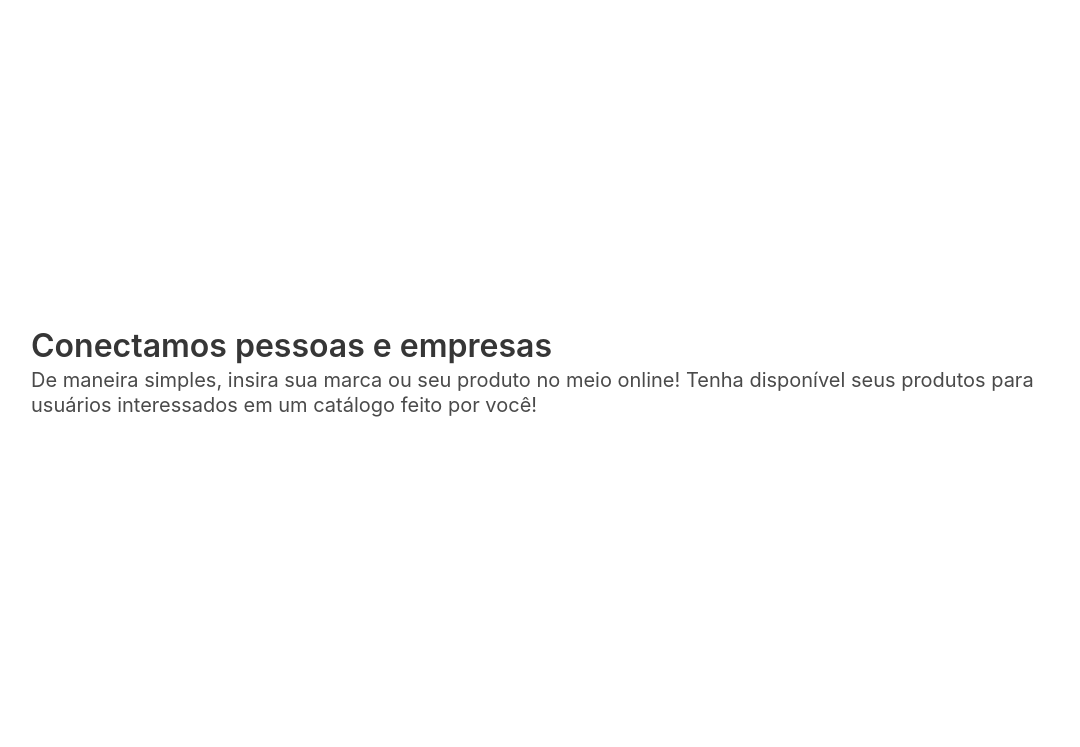
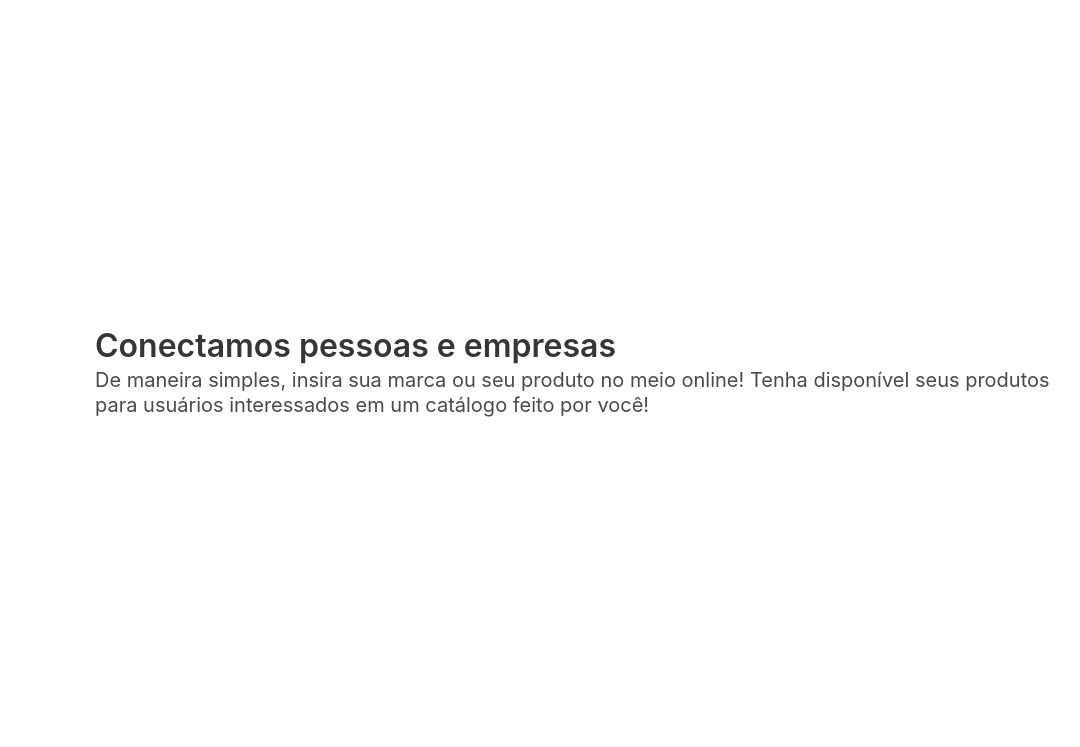
Before and after one commit to FeCesar/TGT, a PHP site: page / in a window 1280 px wide. Shown: the part 57-804 px from the top of the page, without its empty margins (65-1145 px from the left). Run offline with PHP 8.4, Linux system fonts and the light colour scheme; some libraries are stand-ins or nearby versions.

Commit message:
Centralizando O Conteúdo a Tela

```diff
--- a/app/index.php
+++ b/app/index.php
@@ -68,7 +68,7 @@
     </header>
 
     <section class="hero background-first-hero is-fullheight-with-navbar">
-        <div class="hero-body">
+        <div class="container hero-body">
             <section class="section background-opacity border-radius">
                 <div class="container">
                     <h1 class="title color-grafite">Conectamos pessoas e empresas   </h1>
```
